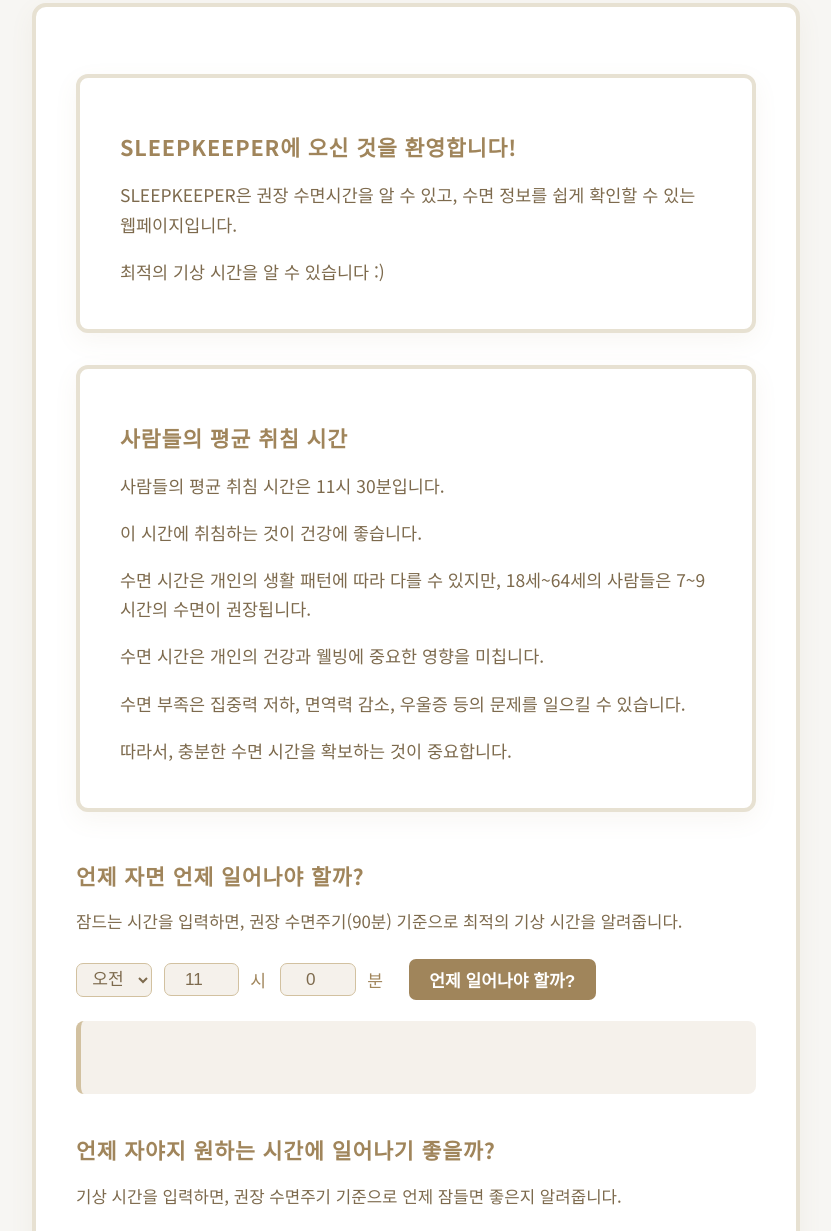
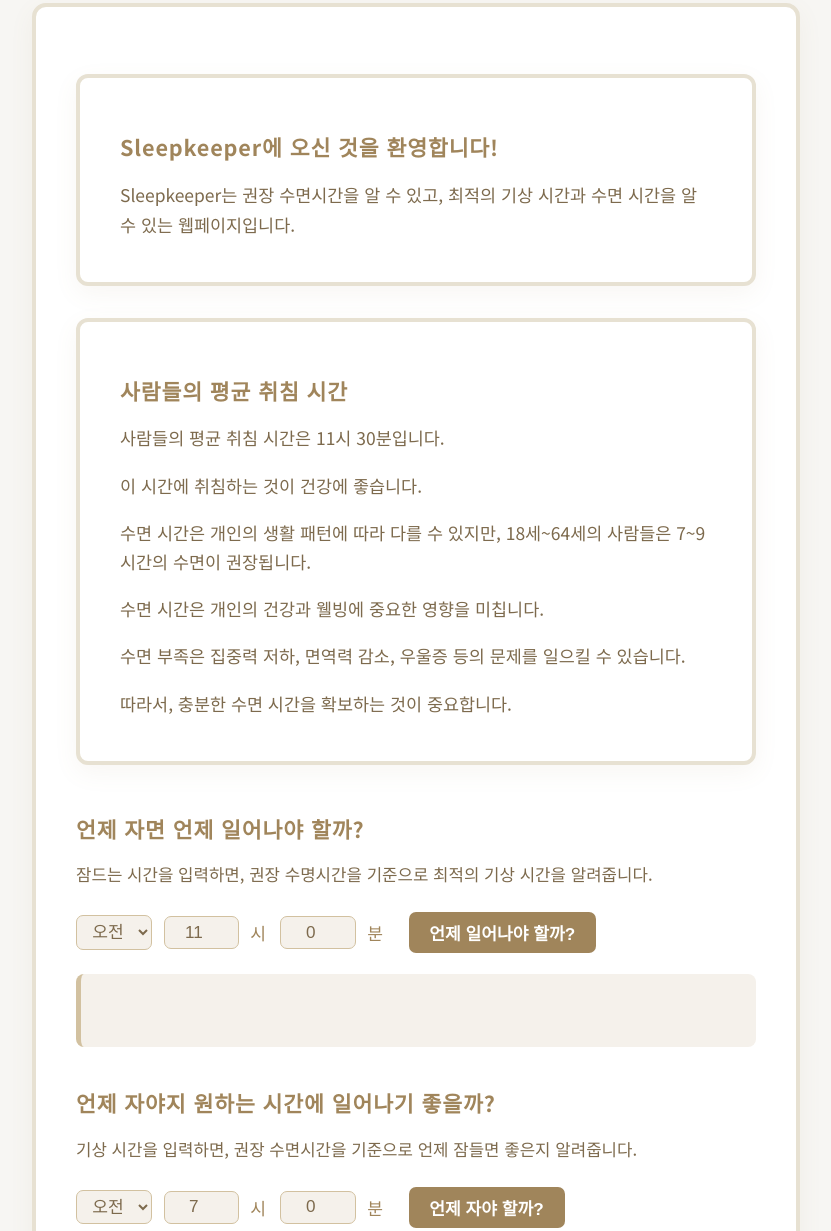
Before and after one commit to lemon1470/idle, a plain HTML site: page sleepTime.html in a window 1280 px wide. Shown: the part 200-1431 px from the top of the page, without its empty margins (224-1055 px from the left). Drawn offline with Linux system fonts and the light colour scheme.

Commit message:
Add files via upload

```diff
--- a/sleepTime.html
+++ b/sleepTime.html
@@ -262,12 +262,11 @@
     </header>
     <main>
       <section class="info-card">
-        <h2>SLEEPKEEPER에 오신 것을 환영합니다!</h2>
+        <h2>Sleepkeeper에 오신 것을 환영합니다!</h2>
         <p>
-          SLEEPKEEPER은 권장 수면시간을 알 수 있고, 수면 정보를 쉽게 확인할 수
-          있는 웹페이지입니다.
+          Sleepkeeper는 권장 수면시간을 알 수 있고, 최적의 기상 시간과 수면
+          시간을 알 수 있는 웹페이지입니다.
         </p>
-        <p>최적의 기상 시간을 알 수 있습니다 :)</p>
       </section>
 
       <section class="info-card" id="information">
@@ -288,7 +287,7 @@
       <br />
       <div class="section-title">언제 자면 언제 일어나야 할까?</div>
       <div class="desc">
-        잠드는 시간을 입력하면, 권장 수면주기(90분) 기준으로 최적의 기상 시간을
+        잠드는 시간을 입력하면, 권장 수명시간을 기준으로 최적의 기상 시간을
         알려줍니다.
       </div>
       <div class="time-input-group">
@@ -308,7 +307,7 @@
         언제 자야지 원하는 시간에 일어나기 좋을까?
       </div>
       <div class="desc">
-        기상 시간을 입력하면, 권장 수면주기 기준으로 언제 잠들면 좋은지
+        기상 시간을 입력하면, 권장 수면시간을 기준으로 언제 잠들면 좋은지
         알려줍니다.
       </div>
       <div class="time-input-group">
@@ -333,7 +332,12 @@
       </button>
       <div class="result-box" id="sleep-result"></div>
     </main>
-    <footer>© 2025 Schedule</footer>
+    <footer>
+      개발자 연락처: akrlcks06@gmail.com, tea838391@gmail.com
+      <br />
+      <br />
+      © 2025 I들
+    </footer>
     <script>
       // ======= 슬립키퍼(SLEEPKEEPER) =======
       document.addEventListener("DOMContentLoaded", () => {
```
Also changed, not shown: dayplanner.html (+6 -1 lines), index.html (+6 -1 lines), weekplanner.html (+7 -2 lines).
